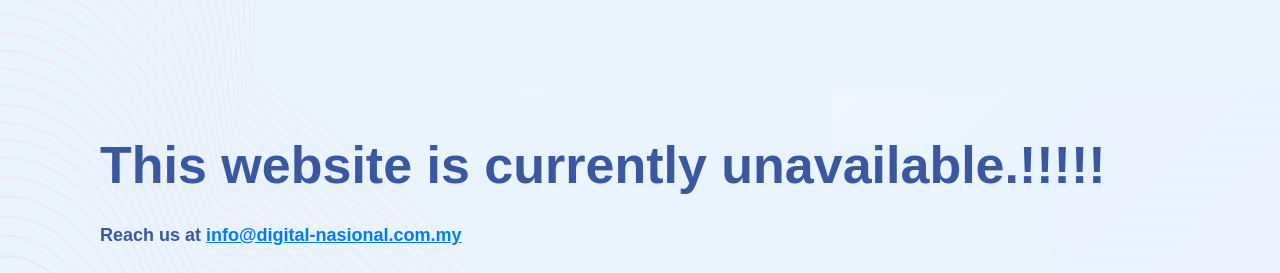
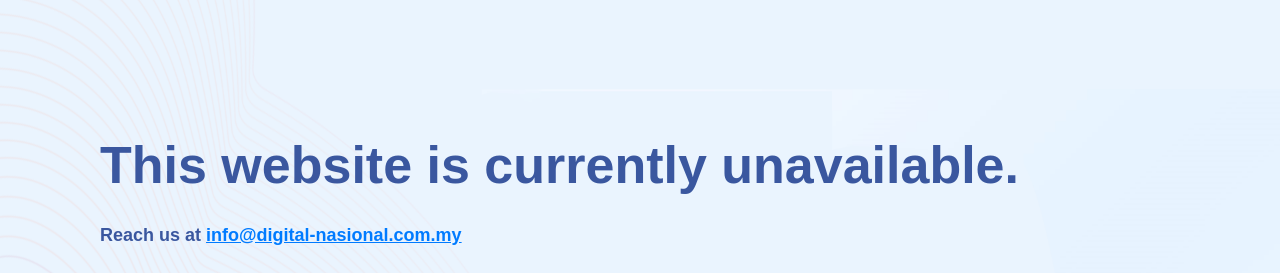
Before and after one commit to ariffabuhassanDNB/DNBMaintenancepage, a website: page src/index.html in a window 1280 px wide. Shown: the top 273 px of the page. Drawn offline with Linux system fonts and the light colour scheme.

Commit message:
Update index.html

```diff
--- a/src/index.html
+++ b/src/index.html
@@ -70,7 +70,7 @@
 <body>
 
     <div class="unavailable-message">
-<h1>This website is currently unavailable.!!!!!</h1>
+<h1>This website is currently unavailable.</h1>
 <p>Reach us at <a href="mailto:info@digital-nasional.com.my">info@digital-nasional.com.my</a></p>
 <p>Stay connected:</p>
 <div class="social-icons">
```
